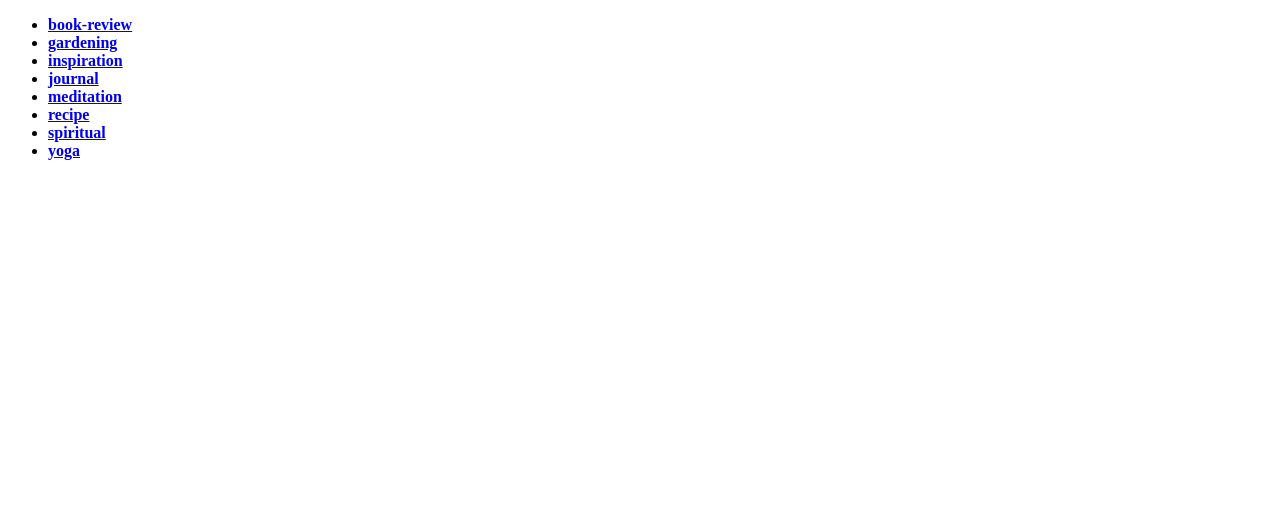
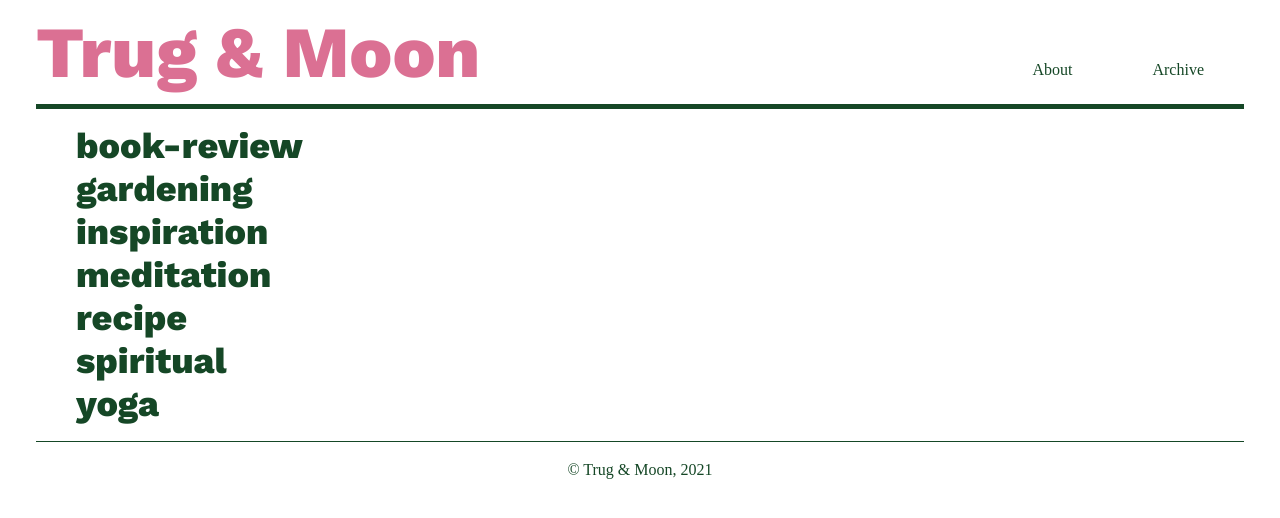
Before and after one commit to heatherstock/trugandmoon, a Gatsby site: page /archive in a window 1280 px wide. Built offline with nearby package versions, Linux system fonts and the light colour scheme; Gatsby itself is replaced by a stand-in of ours; a web font is replaced by a local one.

Commit message:
WIP style archive page

```diff
--- a/src/components/styled-components.js
+++ b/src/components/styled-components.js
@@ -376,3 +376,7 @@ export const Excerpt = styled.p`
   line-height: 27px;
   color: ${props => props.theme.main};
 `;
+
+export const UL = styled.ul`
+list-style-type: none;
+`;
--- a/src/pages/archive.js
+++ b/src/pages/archive.js
@@ -1,22 +1,30 @@
 import React from "react"
-import { Link, graphql } from "gatsby"
+import { graphql } from "gatsby"
+import Layout from "../components/layout"
+import * as _ from "../components/styled-components"
+
+const theme = {
+  main: "#154726",
+  accent: "palevioletred",
+  tag: "#e60073"
+}
 
 const ArchivePage = ({ data: { allMarkdownRemark: { group } } }) => (
-  <ul>
-      {group.map((tag) => (
-        <li key={tag.fieldValue}>
-          <Link to={`/archive/${tag.fieldValue.toLowerCase()}/`}>
-            <b>{tag.fieldValue}</b>
-            {' '}
-          </Link>
-        </li>
-      ))}
-    </ul>
+  <Layout>
+    <_.UL>
+        {group.map((tag) => (
+          <li key={tag.fieldValue}>
+            <_.StyledLink  to={`/archive/${tag.fieldValue.toLowerCase()}/`} theme={theme}>
+              <_.Article>{tag.fieldValue}</_.Article>
+            </_.StyledLink >
+          </li>
+        ))}
+      </_.UL>
+    </Layout>
 )
-
 export const query = graphql`
   query {
-    allMarkdownRemark(limit: 2000) {
+    allMarkdownRemark(filter: {frontmatter: {tags: {ne: "journal"}}}) {
       group(field: frontmatter___tags) {
         fieldValue
         totalCount
```
